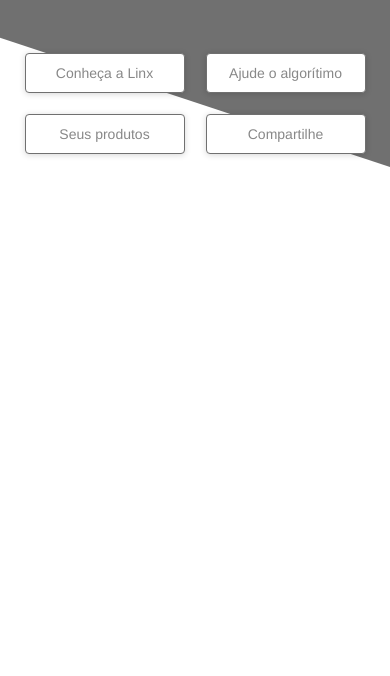
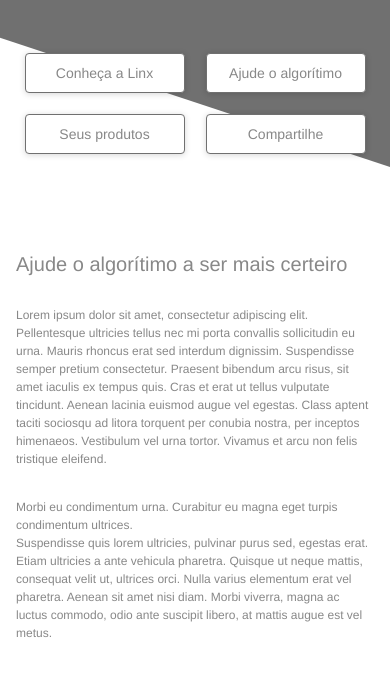
Before and after one commit to mariquegonn-dev/desafioFrontEnd, a plain HTML site: page index.html in a window 390 px wide. Shown: the part 232-908 px from the top of the page. Before the commit the page ends 844 px from the top, so only its background shows below. Drawn offline with Linux system fonts and the light colour scheme.

Commit message:
feat: hero created
Hero created and styled, responsive is working; pendence: form

```diff
--- a/index.html
+++ b/index.html
@@ -11,9 +11,10 @@
 
 <body>
 
-  <header class="header">
-    <div class="header__bg">
-    </div>
+  <div class="header__bg">
+  </div>
+
+  <header class="header container">
     <div class="header__intro cor-0">
       <h2 class="font__h2 ">uma seleção de produtos</h2>
       <h1 class="font__h1">especial para você</h1>
@@ -38,6 +39,13 @@
     </nav>
   </header>
 
+  <section class="hero container cor-1">
+    <div class="hero__intro">
+      <h2 class="font__h2">Ajude o algorítimo a ser mais certeiro</h2>
+      <p class="font__hero-p">Lorem ipsum dolor sit amet, consectetur adipiscing elit. Pellentesque ultricies tellus nec mi porta convallis sollicitudin eu urna. Mauris rhoncus erat sed interdum dignissim. Suspendisse semper pretium consectetur. Praesent bibendum arcu risus, sit amet iaculis ex tempus quis. Cras et erat ut tellus vulputate tincidunt. Aenean lacinia euismod augue vel egestas. Class aptent taciti sociosqu ad litora torquent per conubia nostra, per inceptos himenaeos. Vestibulum vel urna tortor. Vivamus et arcu non felis tristique eleifend.</p>
+      <p class="font__hero-p">Morbi eu condimentum urna. Curabitur eu magna eget turpis condimentum ultrices.<br> Suspendisse quis lorem ultricies, pulvinar purus sed, egestas erat. Etiam ultricies a ante vehicula pharetra. Quisque ut neque mattis, consequat velit ut, ultrices orci. Nulla varius elementum erat vel pharetra. Aenean sit amet nisi diam. Morbi viverra, magna ac luctus commodo, odio ante suscipit libero, at mattis augue est vel metus.</p>
+    </div>
+  </section>
 </body>
 
 </html>
--- a/style.css
+++ b/style.css
@@ -2,3 +2,4 @@
 @import url("./style/tipografia.css");
 @import url("./style/cores.css");
 @import url("./style/header.css");
+@import url("./style/hero.css");
--- a/style/global.css
+++ b/style/global.css
@@ -24,3 +24,8 @@ img {
   max-width: 100%;
   display: block;
 }
+
+.container {
+  max-width: 1500px;
+  margin: 0 auto;
+}
--- /dev/null
+++ b/style/hero.css
@@ -0,0 +1,27 @@
+.hero {
+  padding: 150px 16px 71px 16px;
+  display: grid;
+  grid-template-columns: 1fr 1fr;
+}
+
+.hero__intro {
+  display: grid;
+  gap: 30px;
+}
+
+.hero__intro p {
+  max-width: 520px;
+}
+
+@media (max-width: 1040px) {
+  .hero {
+    grid-template-columns: 1fr;
+    justify-items: center;
+  }
+}
+
+@media (max-width: 520px) {
+  .hero {
+    padding-top: 98px;
+  }
+}
--- a/style/tipografia.css
+++ b/style/tipografia.css
@@ -14,5 +14,9 @@
   font: normal 14px/16px Helvetica;
 }
 
+.font__hero-p {
+  font: normal 12px/18px Helvetica;
+}
+
 @media (max-width: 520px) {
 }
```
